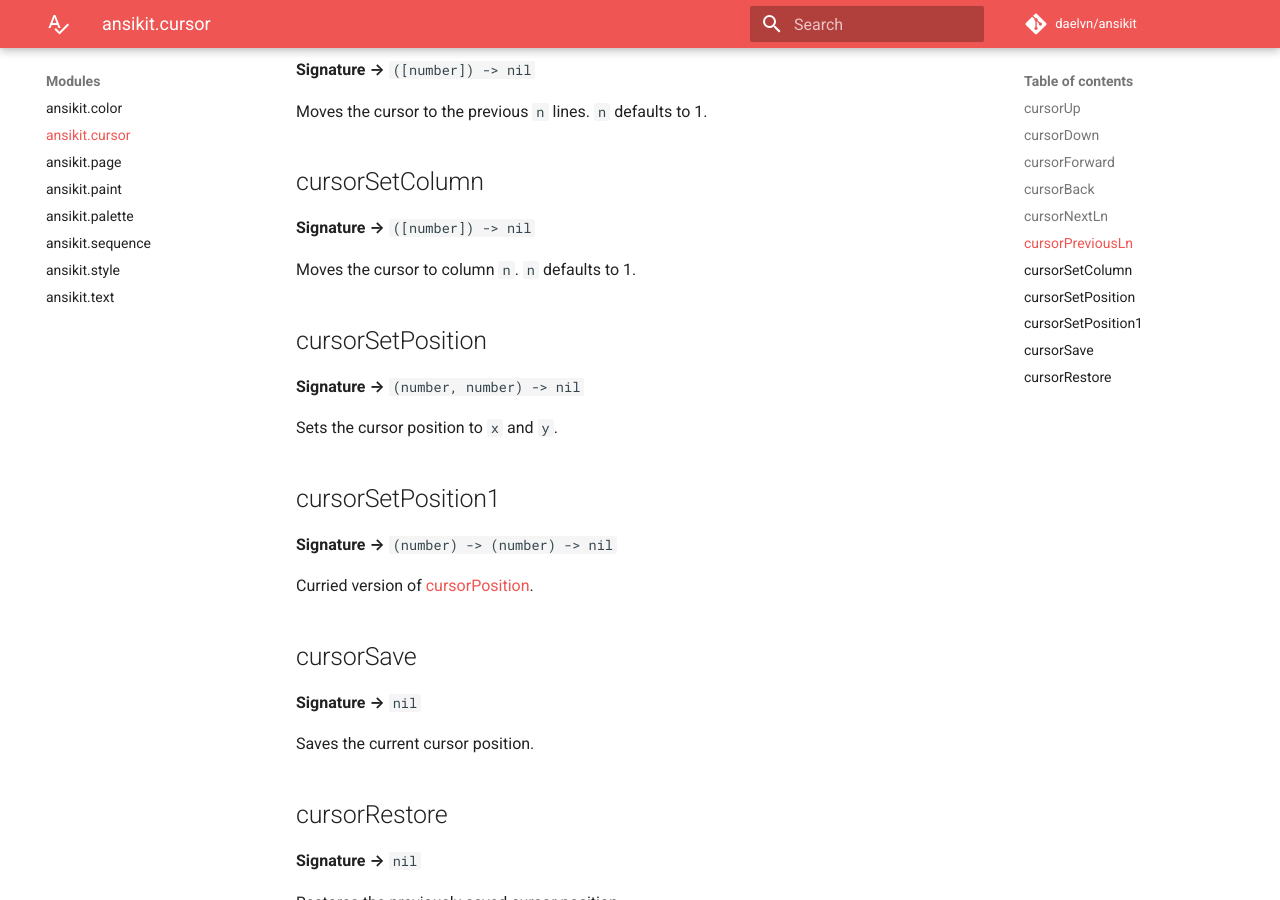
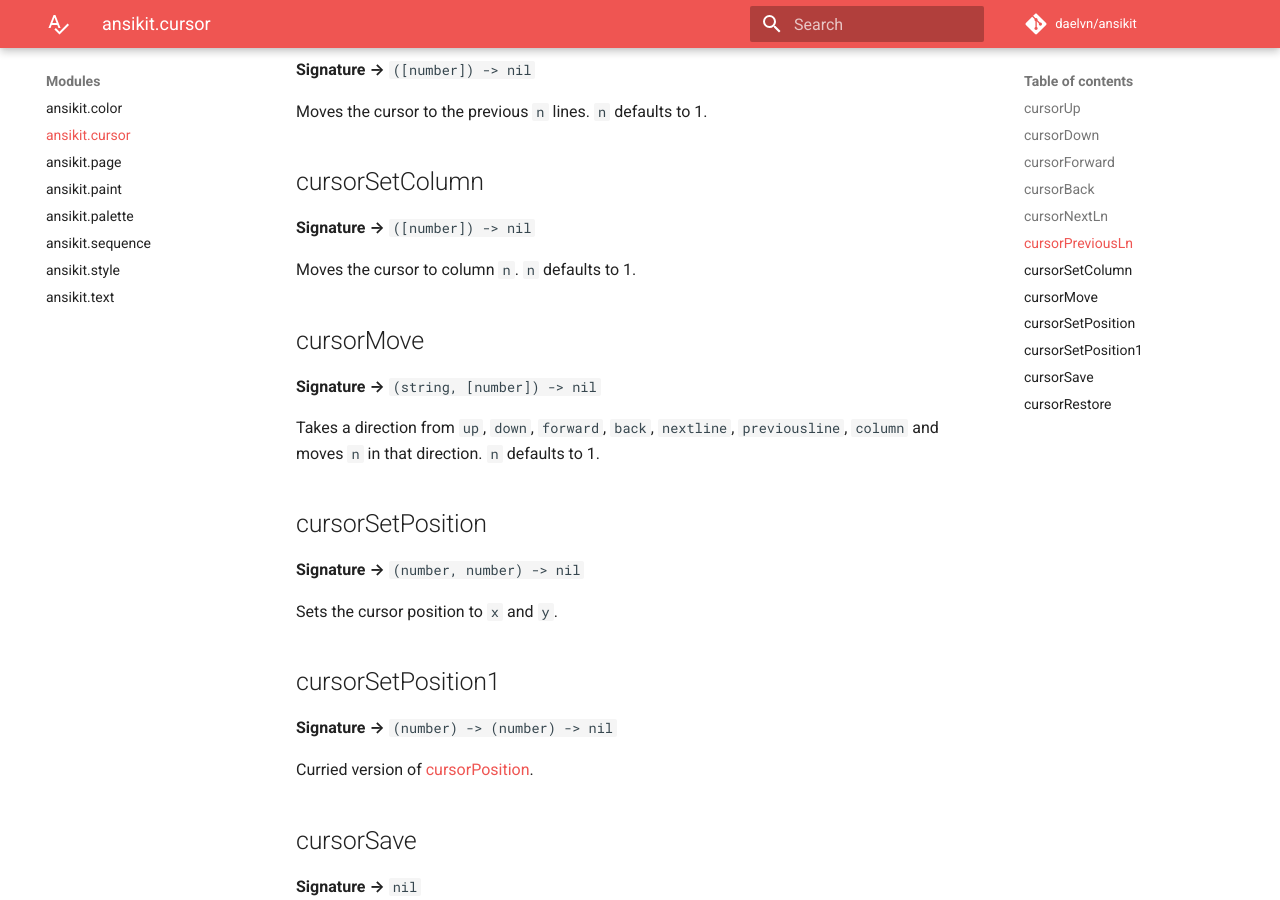
Before and after one commit to daelvn/ansikit, an MkDocs documentation site: the page built from docs/module/cursor.md, in a window 1280 px wide and 900 px high, scrolled down 1078 px. Built offline with MkDocs 1.6.1 and Material for MkDocs 9.7.7, drawn with Linux system fonts in a browser that asks for light colours; comment, search, counter and statistics services are not loaded.

Commit message:
Added a new function to cursor

```diff
--- a/docs/module/cursor.md
+++ b/docs/module/cursor.md
@@ -51,6 +51,12 @@ Moves the cursor to the previous `n` lines. `n` defaults to 1.
 
 Moves the cursor to column `n`. `n` defaults to 1.
 
+## cursorMove
+
+**Signature →** `(string, [number]) -> nil`<br>
+
+Takes a direction from `up`, `down`, `forward`, `back`, `nextline`, `previousline`, `column` and moves `n` in that direction. `n` defaults to 1.
+
 ## cursorSetPosition
 
 **Signature →** `(number, number) -> nil`<br>
```
Also changed, not shown: docs/manual/basics.md (+14 -0 lines), 1 other file.
